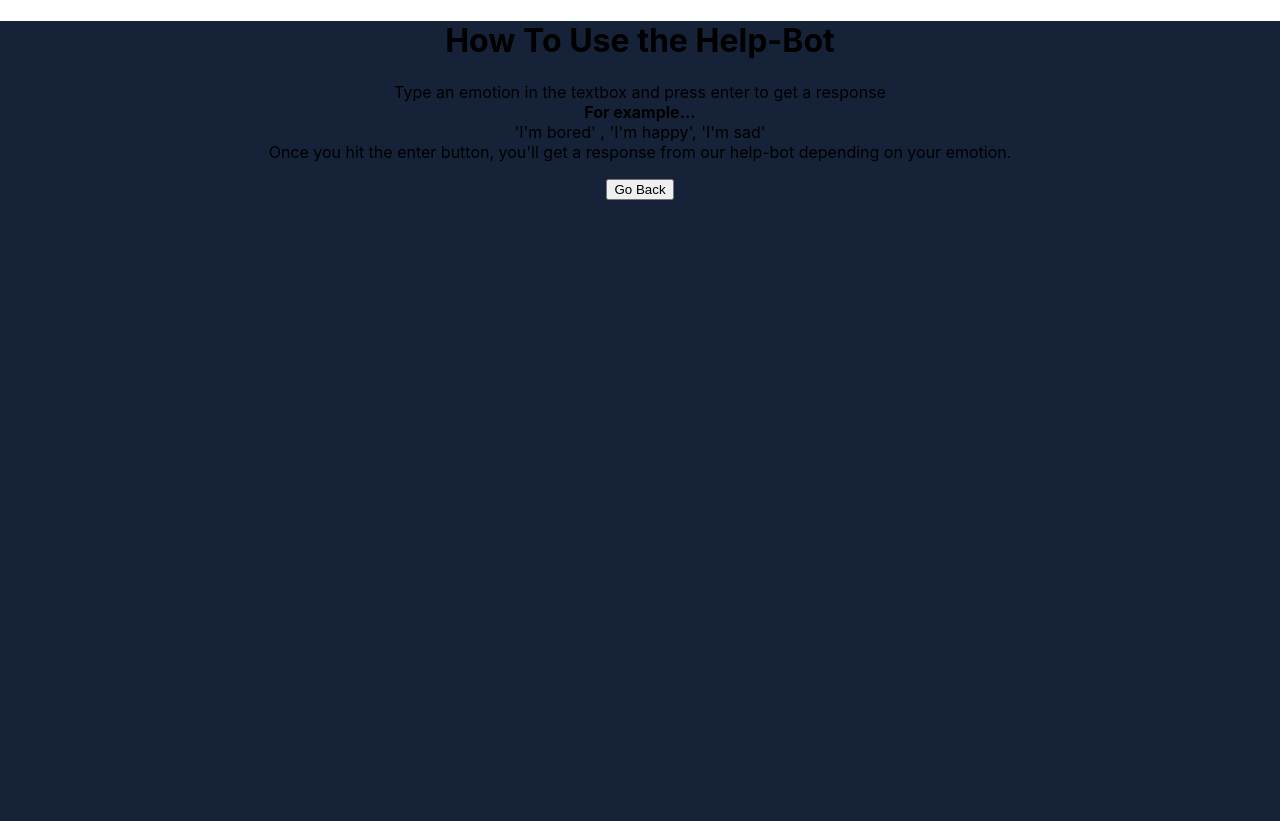
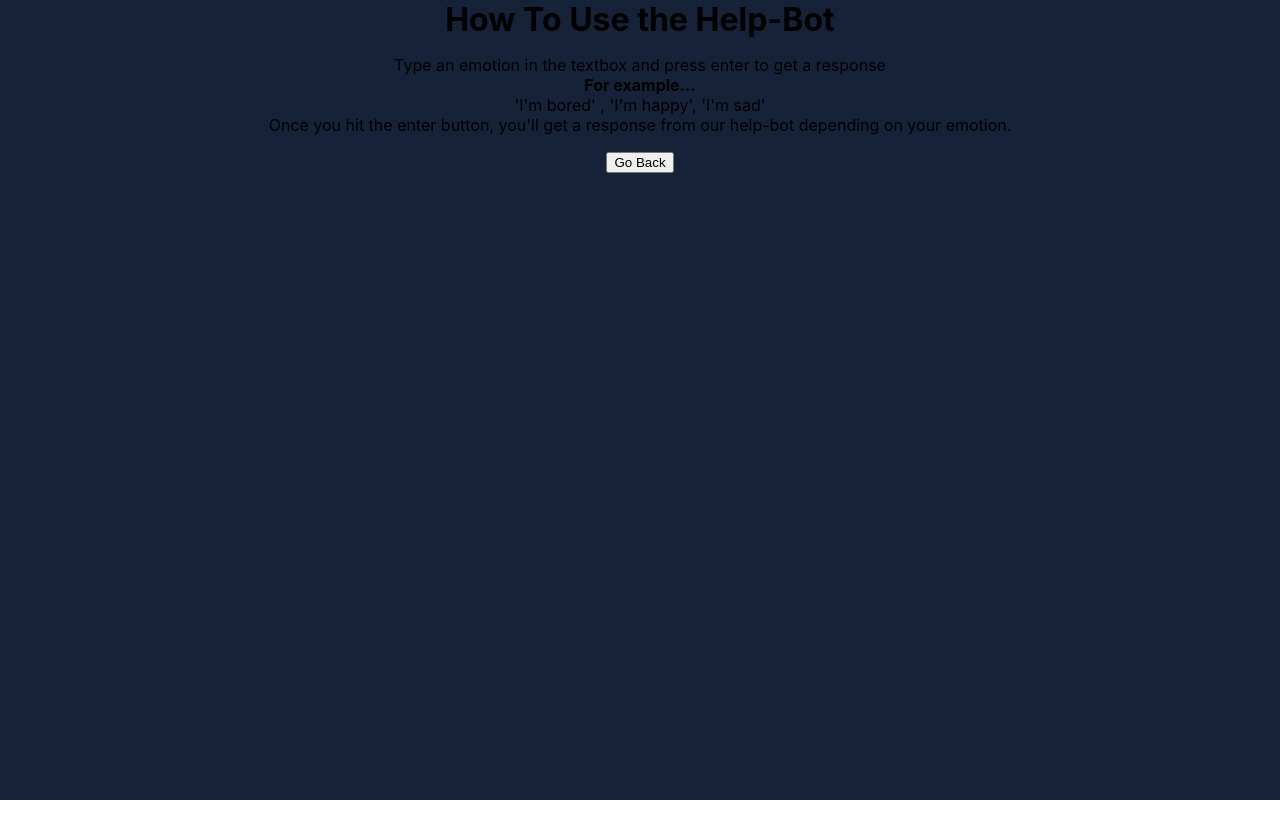
Before and after one commit to JanissaAbreu/Help-App, a React (Create React App) app: page /howtouse in a window 1280 px wide. After the commit the page ends 800 px from the top, so only its background shows below. Built offline with nearby package versions, Linux system fonts and the light colour scheme.

Commit message:
added colors

```diff
--- a/src/App.css
+++ b/src/App.css
@@ -2,9 +2,9 @@
   text-align: center;
   height: 100vh;
   width: 100vw;
-  background-color: #152238;
+  background-color: var(--dark-blue);
 }
 
-.App .mainScreenTitle {
+.App h1 {
   margin: 0;
 }
--- a/src/index.css
+++ b/src/index.css
@@ -1,3 +1,7 @@
+:root {
+  --light-blue:#69a4af;
+  --dark-blue:#152238;
+}
 body {
   margin: 0;
   font-family: -apple-system, BlinkMacSystemFont, 'Segoe UI', 'Roboto', 'Oxygen',
```
